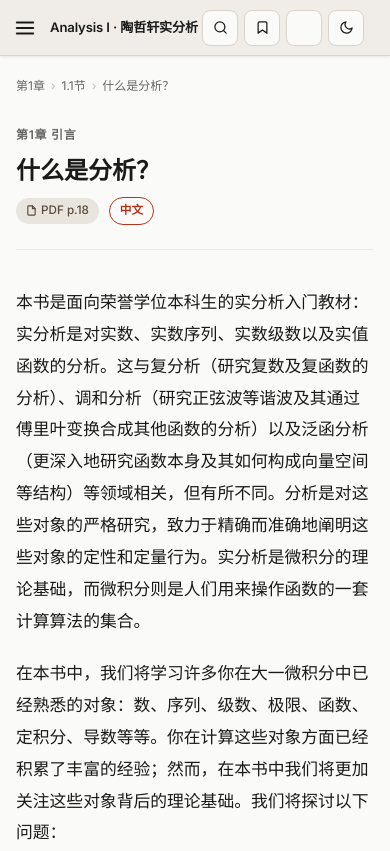
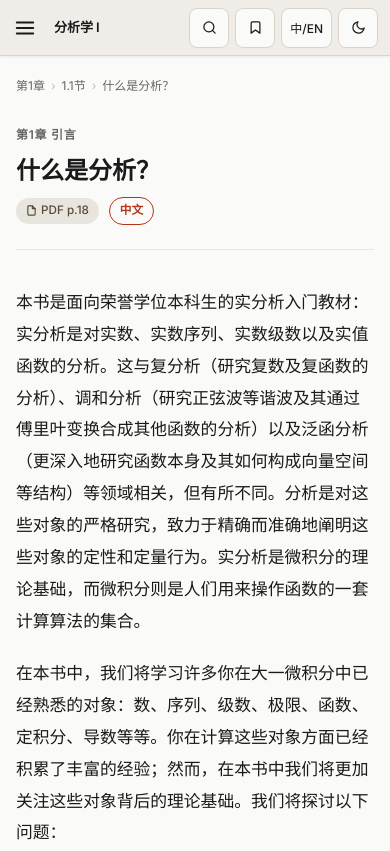
Before and after one commit to ColorlessBoy/analysis-tao-zh, a website: page index.html in a window 390 px wide. Shown: the top 851 px of the page. Drawn offline with nearby package versions, Linux system fonts and the light colour scheme; a web font is replaced by a local one.

Commit message:
fix: mobile UI - lang button text, single title, right-aligned controls

```diff
--- a/css/style.css
+++ b/css/style.css
@@ -134,6 +134,7 @@ body.lang-zh  .en-only { display: none; }
   align-items: center;
   gap: 6px;
   flex-shrink: 0;
+  margin-left: auto;
 }
 
 /* ── Hamburger ── */
@@ -166,6 +167,22 @@ body.lang-zh  .en-only { display: none; }
   transition: opacity 0.25s ease;
 }
 body.sidebar-open .sidebar-overlay { display: block; opacity: 1; }
+
+/* ── Language label (ensure visible on all breakpoints) ── */
+.lang-label {
+  font-size: 0.75rem;
+  font-family: var(--font-ui);
+  font-weight: 500;
+  white-space: nowrap;
+  display: inline !important;
+}
+
+/* ── Site title language-aware display ── */
+.title-lang { display: none; }
+.zh-only { display: none; }
+.en-only { display: none; }
+body.lang-zh .zh-only { display: inline; }
+body.lang-en .en-only { display: inline; }
 
 /* ── Control buttons ── */
 .ctrl-btn {
@@ -622,6 +639,7 @@ footer {
 
 @media (max-width: 600px) {
   .header-inner { padding: 0 12px 0 8px; gap: 8px; }
+  .header-controls { margin-left: auto; }
   .site-title { font-size: 0.82rem; }
   .sec-title { font-size: 1.5rem; }
 
@@ -633,12 +651,8 @@ footer {
     padding: 6px 8px;
   }
 
-  /* Hide label text on language toggle on very small screens */
-  @media (max-width: 420px) {
-    #lang-toggle .lang-label { display: none; }
-    .ctrl-btn { min-width: 36px; min-height: 36px; padding: 6px; }
-    .header-inner { gap: 4px; }
-  }
+  /* lang-label stays visible on all mobile breakpoints */
+  #lang-toggle .lang-label { display: inline !important; }
 
   .main-content { padding: 20px 16px 48px; }
   .sidebar { width: min(var(--sidebar-w), 85vw); min-width: min(var(--sidebar-w), 85vw); }
--- a/index.html
+++ b/index.html
@@ -52,7 +52,10 @@
           <line x1="3" y1="18" x2="21" y2="18"></line>
         </svg>
       </button>
-      <a class="site-title" href="#">Analysis I · 陶哲轩实分析</a>
+      <a class="site-title" href="#">
+          <span class="zh-only">分析学 I</span>
+          <span class="en-only">Analysis I</span>
+        </a>
 
       <!-- Reading progress -->
       <div class="reading-progress" id="reading-progress" aria-live="polite">
```
